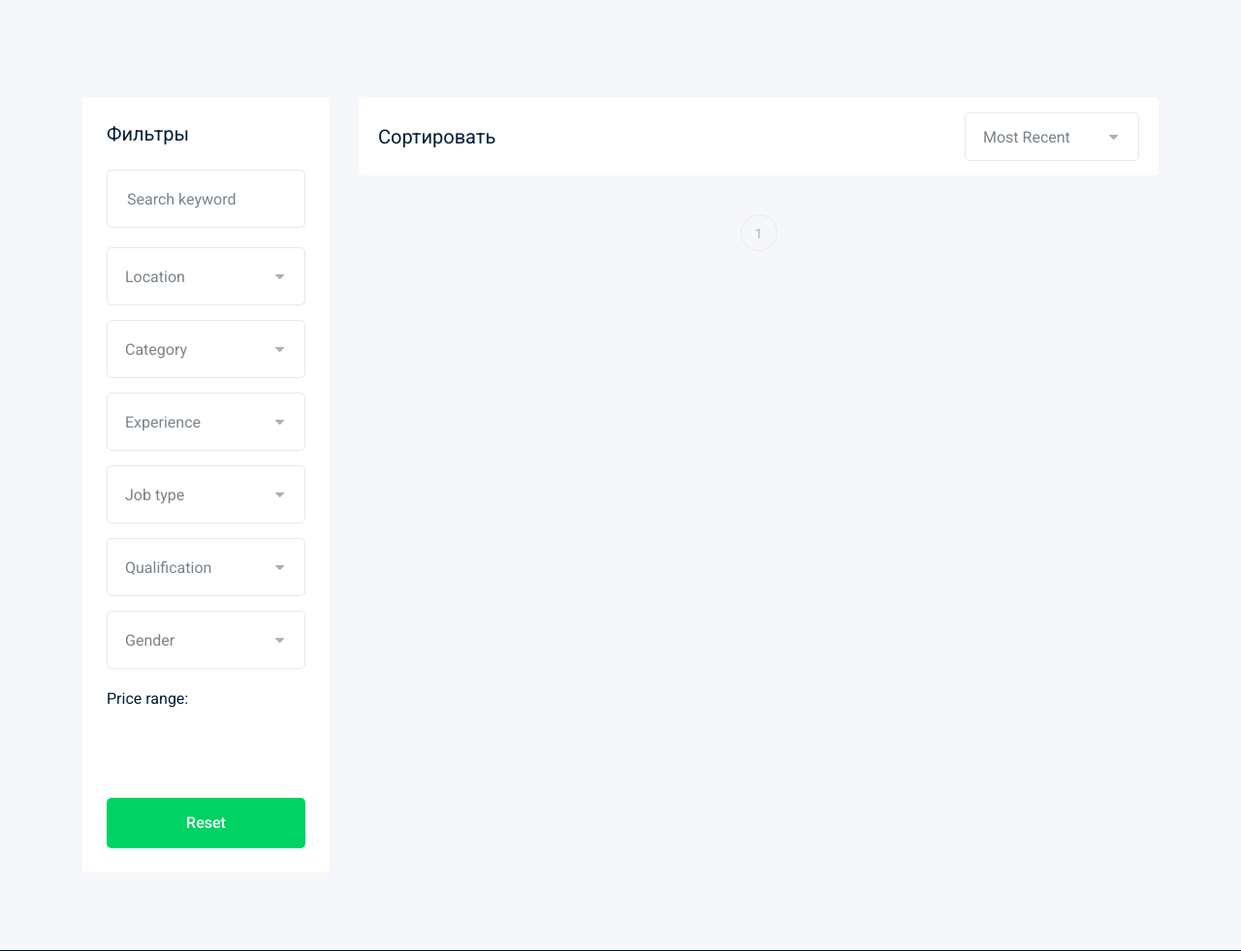
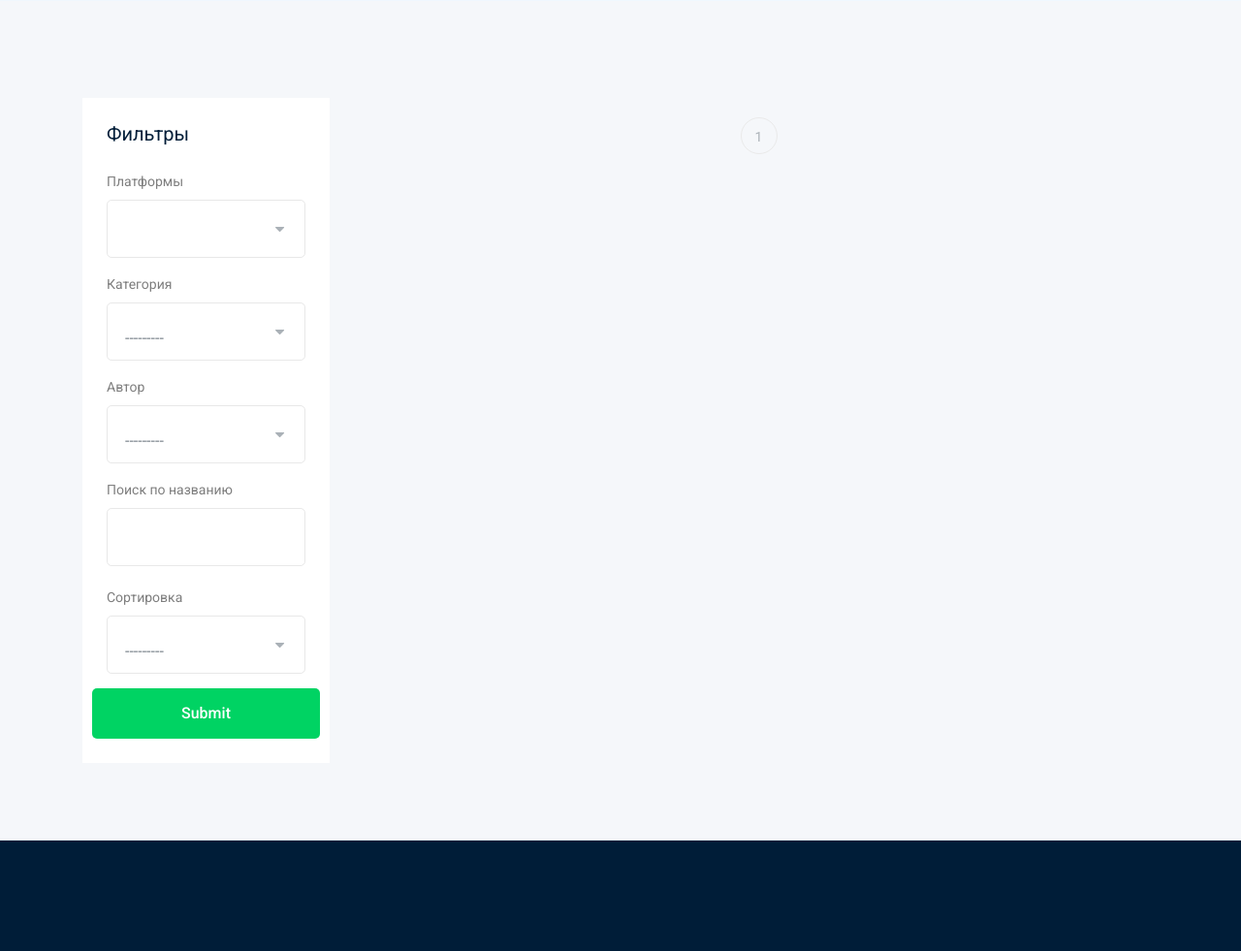
Before and after one commit to hodasman/SmartStaff, a Django app: page /mainapp/devices/ in a window 1280 px wide. Shown: the part 350-1331 px from the top of the page at 97% size. Run offline with Django 3.2, Linux system fonts and the light colour scheme; data that the repository does not hold is empty; parts of the project's set-up code (start-up, migrations or seed data) failed here and were passed over; some libraries are stand-ins or nearby versions.

Commit message:
Добавил поле поиск по названию и сортировку в фильтр на странице списка устройств

```diff
--- a/mainapp/filters.py
+++ b/mainapp/filters.py
@@ -1,12 +1,30 @@
 import django_filters
+from django.utils.translation import gettext_lazy as _
 
 from mainapp.models import Devices
 
 
 class DevicesFilter(django_filters.FilterSet):
+    title = django_filters.CharFilter(label='Поиск по названию', field_name='title', lookup_expr='contains')
     def __init__(self, *args, **kwargs):
         super(DevicesFilter, self).__init__(*args, **kwargs)
-        # self.form.fields['email'].label = "New Email Label"
+
+    o = django_filters.OrderingFilter(
+        # tuple-mapping retains order
+        fields=(
+            ('created_at', 'По дате'),
+            ('title', 'По названию'),
+        ),
+
+        label = 'Сортировка'
+    )
+    o.descending_fmt = _("%s (обратный)")
+
     class Meta:
         model = Devices
-        fields = {'platforms','author'}
+        fields = {
+
+            'category',
+            'platforms',
+            'author',
+        }
--- a/mainapp/models.py
+++ b/mainapp/models.py
@@ -134,7 +134,7 @@ class Devices(models.Model):
     power = models.CharField(max_length=256, verbose_name="Питание")
     protocol = models.CharField(max_length=256, verbose_name="Поддерживаемые протоколы передачи")
     temperature = models.CharField(max_length=256, verbose_name="Рабочие температуры")
-    platforms = models.ManyToManyField(Platforms, verbose_name="Платформы")
+    platforms = models.ManyToManyField(Platforms, verbose_name="Платформы", blank=True)
     author = models.ForeignKey(get_user_model(), on_delete=models.CASCADE, verbose_name="Автор", blank=True, null=True)
     set = models.CharField(max_length=256, verbose_name="Комплект")
     link_to_buy = models.CharField(max_length=256, verbose_name="Ссылка для покупки")
--- a/mainapp/templates/mainapp/devices_form.html
+++ b/mainapp/templates/mainapp/devices_filter.html
@@ -15,7 +15,7 @@
                         <h3>
 
                             Умные Устройства
-
+                            ({{qty}})
                         </h3>
                     </div>
                 </div>
@@ -49,25 +49,7 @@
                     </div>
                 </div>
                 <div class="col-lg-9">
-                    <div class="recent_joblist_wrap">
-                        <div class="recent_joblist white-bg ">
-                            <div class="row align-items-center">
-                                <div class="col-md-6">
-                                    <h4>Сортировать</h4>
-                                </div>
-                                <div class="col-md-6">
-                                    <div class="serch_cat d-flex justify-content-end">
-                                        <select>
-                                            <option data-display="Most Recent">Most Recent</option>
-                                            <option value="1">Marketer</option>
-                                            <option value="2">Wordpress </option>
-                                            <option value="4">Designer</option>
-                                        </select>
-                                    </div>
-                                </div>
-                            </div>
-                        </div>
-                    </div>
+
 
                     <div class="job_lists m-0">
                         <div class="row">
--- a/mainapp/urls.py
+++ b/mainapp/urls.py
@@ -7,7 +7,7 @@ app_name = MainappConfig.name
 
 urlpatterns = [
     path("", views.MainPageView.as_view(), name="main_page"),
-    path("devices/", views.DevicesListView.as_view(), name="devices-list"),
+    path("devices/", views.filtered_devices, name="devices-list"),
     path(
         "devices/<slug:slug>",
         views.DevicesDetailView.as_view(),
@@ -19,5 +19,5 @@ urlpatterns = [
     path("articles/category/<slug:cat_slug>/", views.ArticlesCategory.as_view(), name="articles_category"),
     path("scenarios/", views.ScenariosListView.as_view(), name="scenarios"),
     path("scenarios/<slug:slug>", views.ScenariosDetailView.as_view(), name="scenario_detail"),
-    path("filter/", views.product_list, name="filter")
+
 ]
--- a/mainapp/views.py
+++ b/mainapp/views.py
@@ -1,7 +1,6 @@
 from django.core.paginator import EmptyPage, PageNotAnInteger, Paginator
 from django.shortcuts import render
 from django.views.generic import DetailView, ListView, TemplateView
-from enhanced_cbv.views import ListFilteredView
 
 from mainapp import models as mainapp_models
 from mainapp.filters import DevicesFilter
@@ -109,9 +108,13 @@ class ScenariosDetailView(DetailView):
         return context
 
 
-def product_list(request):
+def filtered_devices(request):
+    '''
+    Пагинация работает благодаря templatetags/my_tags.py. Так как этот плагин копирует гет параметры всех фильтров
+    и передает его в ссылки на кнопках пагинатора. В шаблоне - param_replace
+    '''
     f = DevicesFilter(request.GET, queryset=mainapp_models.Devices.objects.all())
-    paginator = Paginator(f.qs, 5)
+    paginator = Paginator(f.qs, 10)
     page = request.GET.get('page', 1)
     try:
         response = paginator.page(page)
@@ -119,10 +122,11 @@ def product_list(request):
         response = paginator.page(1)
     except EmptyPage:
         response = paginator.page(paginator.num_pages)
-    return render(request, 'mainapp/devices_form.html', {'filter': response,'filter_form':f, 'paginator': paginator})
+    context = {'filter': response,'filter_form':f, 'qty': len(f.qs)}
+    return render(request, 'mainapp/devices_filter.html', context)
 
-class DevicesFilteredViews(ListFilteredView):
-    filter_set = DevicesFilter
-    model = mainapp_models.Devices
-    template_name = "mainapp/devices_form.html"
-    paginate_by = 5
+# class DevicesFilteredViews(ListFilteredView):
+#     filter_set = DevicesFilter
+#     model = mainapp_models.Devices
+#     template_name = "mainapp/devices_form.html"
+#     paginate_by = 5
```
